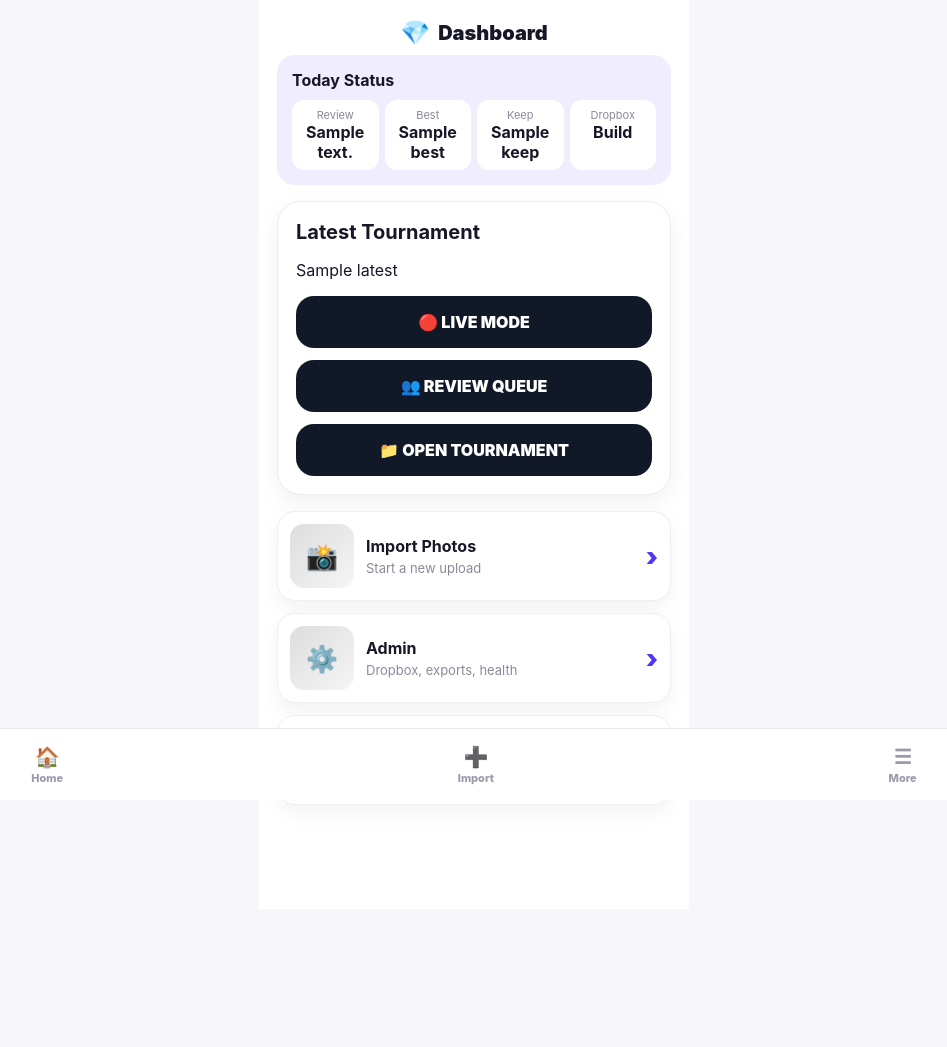
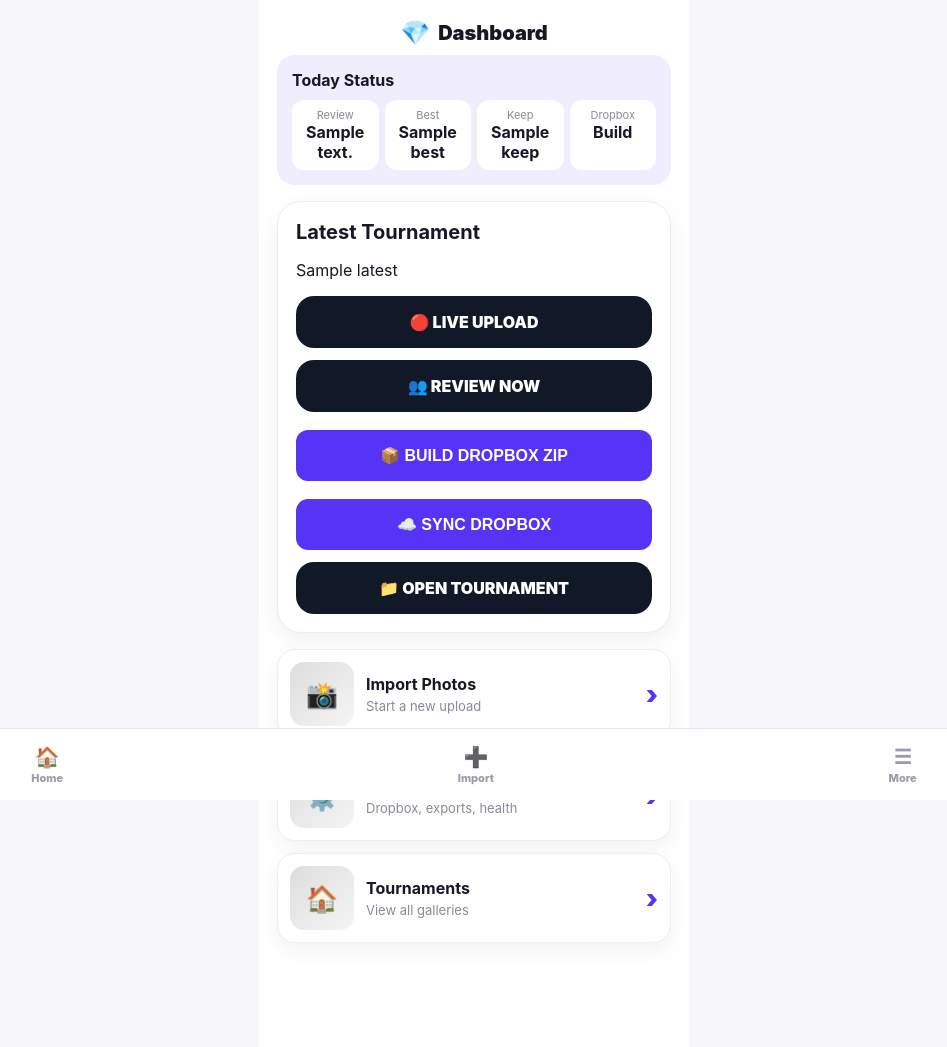
Before and after one commit to jonathanhorton3637/diamondvision-app, a Flask app: template templates/dashboard.html in a window 1280 px wide. Shown: the whole page, without its empty margins (166-1113 px from the left). Before the commit the page ends 784 px from the top, so only its background shows below. Run offline with Flask 3, Linux system fonts and the light colour scheme; the template is opened without the code that fills it: most values are stand-ins (such as "Sample title", 1, 10 or a date in 2020).

Commit message:
Add one-tap dashboard actions

```diff
--- a/templates/dashboard.html
+++ b/templates/dashboard.html
@@ -27,8 +27,17 @@
     <div class="admin-card">
         <strong>Latest Tournament</strong>
         <p>{{ latest }}</p>
-        <a class="download-button" href="/live/{{ latest }}">🔴 LIVE MODE</a>
-        <a class="download-button" href="/review/{{ latest }}">👥 REVIEW QUEUE</a>
+        <a class="download-button" href="/live/{{ latest }}">🔴 LIVE UPLOAD</a>
+        <a class="download-button" href="/review/{{ latest }}">👥 REVIEW NOW</a>
+
+        <form method="POST" action="/export-dropbox/{{ latest }}">
+            <button type="submit">📦 BUILD DROPBOX ZIP</button>
+        </form>
+
+        <form method="POST" action="/sync-dropbox/{{ latest }}">
+            <button type="submit">☁️ SYNC DROPBOX</button>
+        </form>
+
         <a class="download-button" href="/tournament/{{ latest }}">📁 OPEN TOURNAMENT</a>
     </div>
     {% endif %}
```
